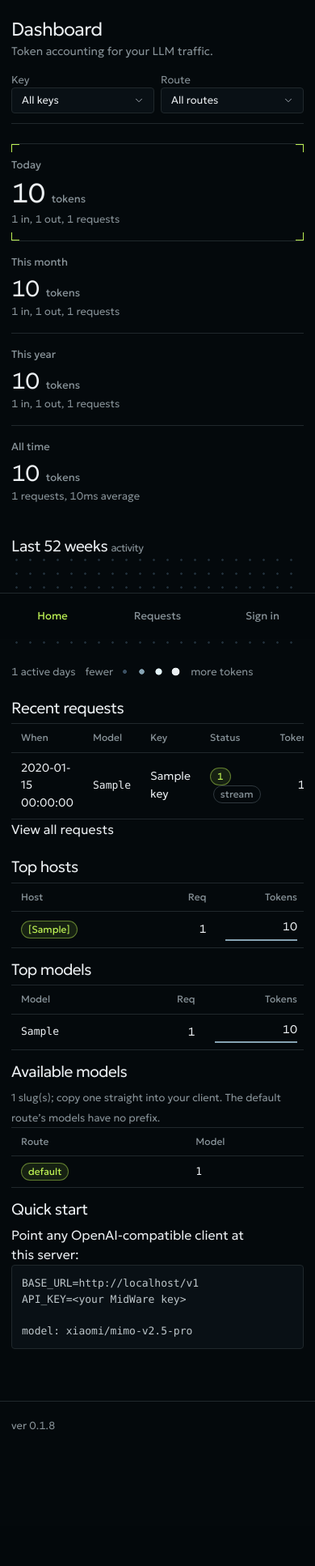
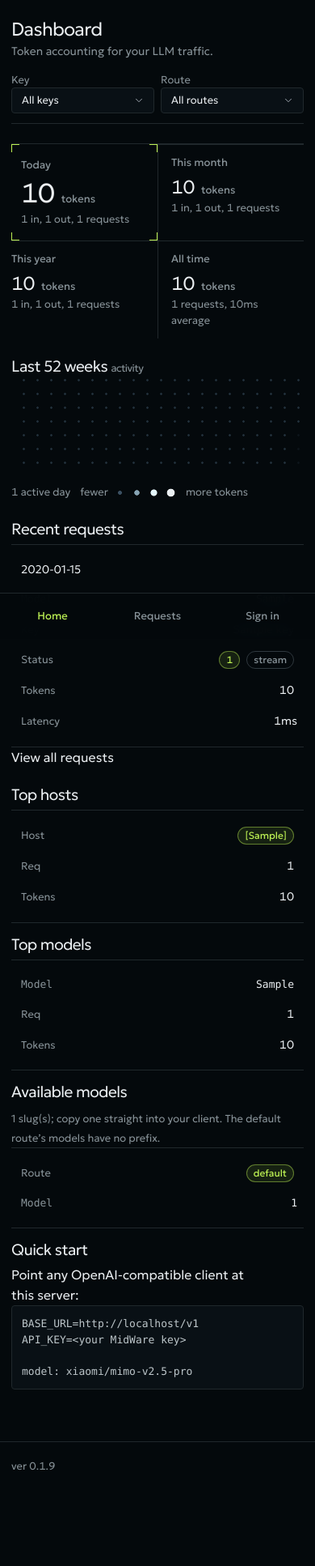
Before and after one commit to Randomboixd/MidWare, a Flask app: page / in a window 390 px wide. Shown: the part 55-1989 px from the top of the page at 81% size. Before the commit the page ends 1821 px from the top, so only its background shows below. Run offline with Flask 3, Linux system fonts and the light colour scheme; data comes from the database, SQL or seed files in the repository; tables that the repository leaves empty hold one stand-in row (values such as "Sample post").

Commit message:
0.1.9: the dashboard on a phone
Four tiles as a 2x2 instead of a single column, so a phone shows the four
periods at once rather than one per scroll. The year scan keeps its 13px pitch
(a 6px dot is not a picture) but now opens at today instead of a year ago: the
strip is 880px wide, so the old behaviour landed you on the oldest data.

The four summary tables stack like the other lists. A stacked cell's label now
takes the slack, which keeps two pills (status and stream) grouped at the right
edge instead of pushing them to opposite ends of the row.

Two copy fixes found on the way: '1 active days' pluralises, and the recent
list reads '7h ago' with the exact stamp in the title, which is what design.md
asks of a list.

```diff
--- a/midware/__init__.py
+++ b/midware/__init__.py
@@ -10,7 +10,7 @@ from flask import Flask
 from . import config
 from .db import Database
 
-__version__ = "0.1.8"
+__version__ = "0.1.9"
 
 __all__ = ["create_app", "__version__"]
 
--- a/midware/static/shell.js
+++ b/midware/static/shell.js
@@ -8,7 +8,9 @@
 
   var button = document.getElementById("mw-more");
   var panel = document.getElementById("mw-more-panel");
+
   if (!button || !panel) {
+    startAtToday();
     return;
   }
 
@@ -46,4 +48,19 @@
       setOpen(false);
     });
   });
+
+  startAtToday();
 })();
+
+/* A year of days is a wide strip; on a phone the interesting end is today, so
+ * start there instead of at a year ago. Defined outside, because a page without
+ * the More button still has the scan. */
+function startAtToday() {
+  var scan = document.querySelector(".heatmap-wrap");
+  if (!scan || !window.matchMedia("(max-width: 700px)").matches) {
+    return;
+  }
+  window.requestAnimationFrame(function () {
+    scan.scrollLeft = scan.scrollWidth;
+  });
+}
--- a/midware/static/style.css
+++ b/midware/static/style.css
@@ -2437,8 +2437,7 @@ tr.is-temporary > td { background: color-mix(in oklab, var(--color-paper-2) 70%,
   .mw-stack td {
     display: flex;
     align-items: baseline;
-    justify-content: space-between;
-    gap: var(--space-sm);
+    gap: var(--space-2xs);
     padding: 3px 0;
     border: 0;
     text-align: start;
@@ -2446,9 +2445,12 @@ tr.is-temporary > td { background: color-mix(in oklab, var(--color-paper-2) 70%,
 
   .mw-stack td.num { text-align: end; }
 
+  /* The label takes the slack, so a cell holding two pills groups them at the
+     right instead of pushing them to opposite edges. */
   .mw-stack td::before {
     content: attr(data-label);
     flex: none;
+    margin-inline-end: auto;
     color: var(--color-muted);
     font-size: var(--text-sm);
     font-variant-numeric: normal;
@@ -2614,6 +2616,34 @@ tr.is-temporary > td { background: color-mix(in oklab, var(--color-paper-2) 70%,
     line-height: 1.3;
   }
 
+  /* Four tiles as a 2x2, which is the most a phone can show without a scroll
+     per figure; the rule between them does the grouping a card would. */
+  .stat-grid { grid-template-columns: repeat(2, minmax(0, 1fr)); }
+
+  .stat-card,
+  .stat-card + .stat-card {
+    padding: var(--space-sm) var(--space-sm) var(--space-sm) 0;
+  }
+
+  .stat-card + .stat-card::before { display: none; }
+
+  .stat-card:nth-child(even) {
+    padding-inline-start: var(--space-md);
+    border-inline-start: var(--rule-hair) solid var(--color-rule);
+  }
+
+  .stat-card:nth-child(n + 3) { border-block-start: var(--rule-hair) solid var(--color-rule); }
+
+  .stat-card .value { font-size: var(--text-xl); }
+
+  .stat-card.highlight { padding-inline: var(--space-sm) var(--space-sm); }
+
+  /* The scan keeps its 13px pitch (a 6px dot is not a picture), so the strip
+     scrolls; what matters is that it starts at today, not a year ago. */
+  .heatmap-wrap { scroll-snap-type: x proximity; }
+
+  .heat-legend { flex-wrap: wrap; row-gap: var(--space-2xs); }
+
   /* Two filters share the row instead of each holding half a row of dead air. */
   .mw-filters { inline-size: 100%; gap: var(--space-xs); }
 
--- a/midware/templates/dashboard.html
+++ b/midware/templates/dashboard.html
@@ -75,7 +75,7 @@
     </div>
   </div>
   <div class="heat-legend">
-    <span>{{ heatmap.active_days }} active days</span>
+    <span>{{ heatmap.active_days }} active day{{ '' if heatmap.active_days == 1 else 's' }}</span>
     <span class="heat-scale">fewer</span>
     <span class="swatch" data-level="1"></span>
     <span class="swatch" data-level="2"></span>
@@ -90,24 +90,25 @@
     <h2>Recent requests</h2>
     {% if recent %}
     <div class="scroll">
-      <table class="compact border">
+      <table class="compact border mw-stack">
         <thead>
           <tr><th>When</th><th>Model</th><th>Key</th><th>Status</th><th class="num">Tokens</th><th class="num">Latency</th></tr>
         </thead>
         <tbody>
           {% for r in recent %}
           <tr>
-            <td><a href="{{ url_for('dashboard.request_detail', request_id=r['id']) }}">{{ r['created_at'] | datetime }}</a></td>
-            <td class="mono">{{ r['model'] or 'none' }}</td>
-            <td>{{ r['api_key_name'] or 'none' }}</td>
-            <td>
+            <td data-label=""><a href="{{ url_for('dashboard.request_detail', request_id=r['id']) }}"
+                   title="{{ r['created_at'] | datetime }} UTC">{{ r['created_at'] | relative }}</a></td>
+            <td class="mono" data-label="Model">{{ r['model'] or 'none' }}</td>
+            <td data-label="Key">{{ r['api_key_name'] or 'none' }}</td>
+            <td data-label="Status">
               <span class="pill {{ 'ok' if r['status_code'] < 400 else ('warn' if r['status_code'] < 500 else 'bad') }}">
                 {{ r['status_code'] }}
               </span>
               {% if r['streamed'] %}<span class="pill">stream</span>{% endif %}
             </td>
-            <td class="num">{{ r['total_tokens'] | tokens }}</td>
-            <td class="num">{{ r['latency_ms'] | ms }}</td>
+            <td class="num" data-label="Tokens">{{ r['total_tokens'] | tokens }}</td>
+            <td class="num" data-label="Latency">{{ r['latency_ms'] | ms }}</td>
           </tr>
           {% endfor %}
         </tbody>
@@ -124,14 +125,14 @@
     {% if hosts %}
     {% set host_max = (hosts | map(attribute='total_tokens') | max) or 1 %}
     <div class="scroll">
-      <table class="compact border">
+      <table class="compact border mw-stack">
         <thead><tr><th>Host</th><th class="num">Req</th><th class="num">Tokens</th></tr></thead>
         <tbody>
           {% for h in hosts[:8] %}
           <tr>
-            <td>{% if h.host == 'default' %}<span class="pill">default</span>{% else %}<span class="pill ok">[{{ h.host }}]</span>{% endif %}</td>
-            <td class="num">{{ h.requests }}</td>
-            <td class="num">{{ h.total_tokens | tokens }}<span class="bar"><i style="inline-size:{{ (100 * h.total_tokens / host_max) | round(1) }}%"></i></span></td>
+            <td data-label="Host">{% if h.host == 'default' %}<span class="pill">default</span>{% else %}<span class="pill ok">[{{ h.host }}]</span>{% endif %}</td>
+            <td class="num" data-label="Req">{{ h.requests }}</td>
+            <td class="num" data-label="Tokens">{{ h.total_tokens | tokens }}<span class="bar"><i style="inline-size:{{ (100 * h.total_tokens / host_max) | round(1) }}%"></i></span></td>
           </tr>
           {% endfor %}
         </tbody>
@@ -145,14 +146,14 @@
     {% if models %}
     {% set model_max = (models | map(attribute='total_tokens') | max) or 1 %}
     <div class="scroll">
-      <table class="compact border">
+      <table class="compact border mw-stack">
         <thead><tr><th>Model</th><th class="num">Req</th><th class="num">Tokens</th></tr></thead>
         <tbody>
           {% for m in models[:8] %}
           <tr>
-            <td class="mono">{{ m.model }}</td>
-            <td class="num">{{ m.requests }}</td>
-            <td class="num">{{ m.total_tokens | tokens }}<span class="bar"><i style="inline-size:{{ (100 * m.total_tokens / model_max) | round(1) }}%"></i></span></td>
+            <td class="mono" data-label="Model">{{ m.model }}</td>
+            <td class="num" data-label="Req">{{ m.requests }}</td>
+            <td class="num" data-label="Tokens">{{ m.total_tokens | tokens }}<span class="bar"><i style="inline-size:{{ (100 * m.total_tokens / model_max) | round(1) }}%"></i></span></td>
           </tr>
           {% endfor %}
         </tbody>
@@ -167,13 +168,13 @@
     <p><small>{{ model_slugs | length }} slug(s); copy one straight into your client.
        The default route’s models have no prefix.</small></p>
     <div class="scroll">
-      <table class="compact border">
+      <table class="compact border mw-stack">
         <thead><tr><th>Route</th><th>Model</th></tr></thead>
         <tbody>
           {% for m in model_slugs[:12] %}
           <tr>
-            <td>{% if m.is_default %}<span class="pill ok">default</span>{% else %}<span class="pill">[{{ m.route_name }}]</span>{% endif %}</td>
-            <td class="mono">{{ m.slug }}</td>
+            <td data-label="Route">{% if m.is_default %}<span class="pill ok">default</span>{% else %}<span class="pill">[{{ m.route_name }}]</span>{% endif %}</td>
+            <td class="mono" data-label="Model">{{ m.slug }}</td>
           </tr>
           {% endfor %}
         </tbody>
```
